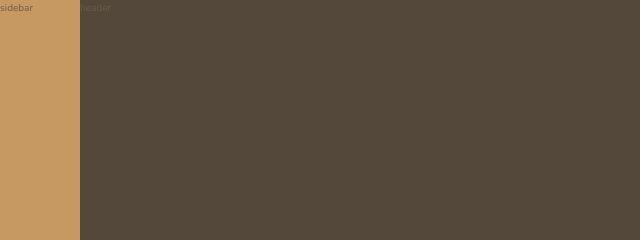
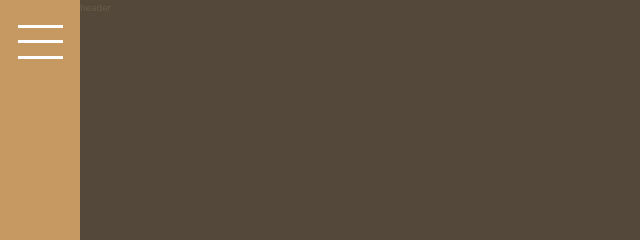
Before and after one commit to mzedlach/Advanced-CSS-and-Sass-Flexbox-Grid-Animations-and-More, a website: page Nexter/index.html in a window 1280 px wide. Shown: the top 240 px of the page, 0-640 px from the left. Drawn offline with nearby package versions, Linux system fonts and the light colour scheme.

Commit message:
Nexter - Sidebar section

```diff
--- a/Nexter/index.html
+++ b/Nexter/index.html
@@ -13,7 +13,7 @@
     </head>
     <body class="container">
         <div class="sidebar">
-            sidebar
+            <button class="nav-btn"></button>
         </div>
 
         <header class="header">
--- a/Nexter/sass/_sidebar.scss
+++ b/Nexter/sass/_sidebar.scss
@@ -2,4 +2,30 @@
   background-color: $color-primary;
   grid-column: sidebar-start/ sidebar-end;
   grid-row: 1 / -1;
+
+  display: flex;
+  justify-content: center;
 }
+.nav-btn {
+  border: none;
+  border-radius: 0;
+  background-color: #fff;
+  height: 3px;
+  width: 4.5rem;
+  margin-top: 4rem;
+
+  &::before,
+  &::after {
+    content: "";
+    display: block;
+    background-color: #fff;
+    height: 3px;
+    width: 4.5rem;
+  }
+  &::before {
+    transform: translateY(-1.5rem);
+  }
+  &::after {
+    transform: translateY(1.3rem);
+  }
+}
```
Also changed, not shown: Nexter/css/style.css.
